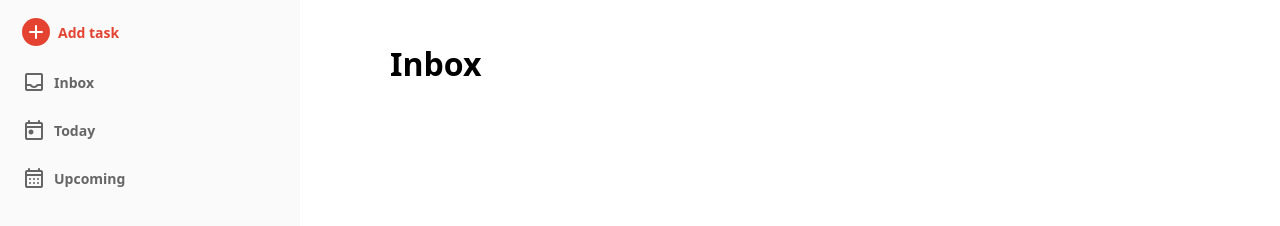
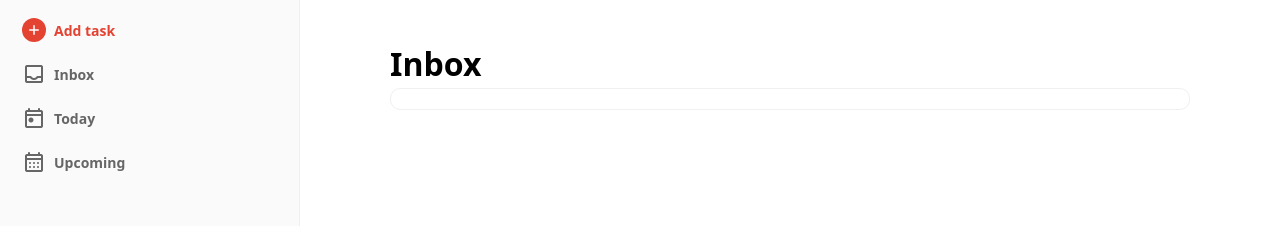
Before and after one commit to LifeIsPhysics/do-it, a website built with webpack: page src/template.html in a window 1280 px wide. Built offline with nearby package versions, Linux system fonts and the light colour scheme.

Commit message:
Cleaned up some stuff

```diff
--- a/package.json
+++ b/package.json
@@ -22,8 +22,13 @@
   },
   "homepage": "https://LifeIsPhysics.github.io/do-it",
   "devDependencies": {
+    "@eslint/css": "^1.1.0",
+    "@eslint/js": "^10.0.1",
+    "@eslint/json": "^1.2.0",
     "css-loader": "^7.1.4",
+    "eslint": "^10.2.1",
     "gh-pages": "^6.3.0",
+    "globals": "^17.5.0",
     "html-webpack-plugin": "^5.6.7",
     "rimraf": "^6.1.3",
     "style-loader": "^4.0.0",
--- a/src/index.js
+++ b/src/index.js
@@ -1,10 +1,10 @@
 import "./styles/reset.css";
 import "./styles/stylesheet.css";
 import { UIFactory } from "./ui_factory.js";
-import {ToDo, Project} from "./data_structures.js";
-import { format, addDays } from "date-fns";
+// import {ToDo, Project} from "./data_structures.js";
+// import { format, addDays } from "date-fns";
 
-const IndexController = (function(document, window) {
+const IndexController = (function(document) {
     const elements = {
         sidebar: document.querySelector(".sidebar"),
         main: document.querySelector(".main"),
@@ -59,13 +59,6 @@ const IndexController = (function(document, window) {
             setupEventListeners();
         },
     };
-})(document, window);
+})(document);
 
 IndexController.init();
-
-
-const savedData = localStorage.getItem('userProjects');
-if (savedData) {
-    const projects = JSON.parse(savedData);
-    console.log(projects);
-}
--- a/src/styles/stylesheet.css
+++ b/src/styles/stylesheet.css
@@ -1,116 +1,115 @@
+/* ==========================================================================
+   1. VARIABLES
+   ========================================================================== */
 :root {
-  /* Background Colors */
   --bg-primary: #FFFFFF;
   --bg-sidebar: #FAFAFA;
   --bg-hover: #EEEEEE;
   --bg-action-highlight: #FFEDE5;
 
-  /* Text Colors */
   --text-primary: #202020;
   --text-secondary: #666666;
   --text-meta: #B8B8B8;
 
-  /* Brand & Action Colors */
   --action-red: #E44332;
-  --link-red: #DD4B39;
+  --action-coral: #e99a8d;
   --border-subtle: #F0F0F0;
 
   --sidebar-width: 300px;
+  --max-content-width: 800px;
 }
 
+/* ==========================================================================
+   2. LAYOUT & RESET
+   ========================================================================== */
 body {
+  margin: 0;
   display: grid;
   grid-template-areas: "sidebar main";
   grid-template-columns: var(--sidebar-width) 1fr;
+  font-family: sans-serif;
 }
 
 .sidebar {
+  grid-area: sidebar;
   display: flex;
   flex-direction: column;
-    grid-area: sidebar;
   height: 100vh;
   background-color: var(--bg-sidebar);
   padding: 10px;
+  border-right: 1px solid var(--border-subtle);
 }
 
 .main {
   grid-area: main;
   height: 100vh;
   background-color: var(--bg-primary);
-}
-
-.material-symbols-rounded {
-  /* Reset any odd line-heights that might be pushing the icon */
-  line-height: 1;
-  align-items: center;
-}
-
-.nav-item {
-  display: flex;
-  align-items: center;
-  gap: 8px;
-  width: 100%;
-  padding: 8px 12px;
-  margin-bottom: 8px;
-
-  border: none;
-  background: transparent;
-  color: var(--text-secondary);
-  font-weight: 600;
-  font-size: 14px;
-  cursor: pointer;
-  border-radius: 5px;
-  transition: background-color 0.2s ease;
-}
-
-.nav-item:hover, .add-task-btn:hover {
-    background-color: var(--bg-hover);
-}
-
-.main {
-    background-color: var(--bg-primary);
   padding: 40px 20px;
   overflow-y: auto;
 }
 
-.main-header, .task-list-container {
-    max-width: 800px;
+.main-header,
+.todo-item-form {
+  max-width: var(--max-content-width);
   margin: 0 auto;
 }
 
-.nav-item.is-active {
-    color: var(--action-red);
-    background-color: var(--bg-action-highlight);
-    font-weight: 600;
-}
-
-.nav-item.is-active .material-symbols-rounded {
-    color: var(--action-red);
-    font-variation-settings: 'FILL' 1;
-}
-
+/* ==========================================================================
+   3. NAVIGATION & BUTTONS
+   ========================================================================== */
+.nav-item,
 .add-task-btn {
   display: flex;
   align-items: center;
   gap: 8px;
   width: 100%;
   padding: 8px 12px;
-  margin-bottom: 8px;
-
+  margin-bottom: 4px;
   border: none;
   background: transparent;
-  color: var(--action-red); /* #E44332 */
+  font-size: 14px;
   font-weight: 600;
-  font-size: 14px;
+  border-radius: 5px;
   cursor: pointer;
-  border-radius: 5px;
-  transition: background-color 0.2s ease;
+  transition: background 0.2s ease;
+}
+
+.nav-item { color: var(--text-secondary); }
+.add-task-btn { color: var(--action-red); }
+
+.nav-item:hover,
+.add-task-btn:hover {
+  background-color: var(--bg-hover);
+}
+
+.nav-item.is-active {
+  color: var(--action-red);
+  background-color: var(--bg-action-highlight);
+}
+
+/* Icon specific styling */
+.material-symbols-rounded {
+  line-height: 1;
+  display: flex;
+  align-items: center;
 }
 
 .add-task-btn .material-symbols-rounded {
-  font-size: 24px;
+  font-size: 20px;
   background-color: var(--action-red);
   color: white;
   border-radius: 50%;
   padding: 2px;
 }
+
+/* ==========================================================================
+   4. TASK FORM COMPONENT
+   ========================================================================== */
+.todo-item-form {
+  border: 1px solid var(--border-subtle);
+  border-radius: 10px;
+  padding: 10px;
+  display: flex;
+  flex-direction: column;
+  background: var(--bg-primary);
+}
--- a/src/ui_factory.js
+++ b/src/ui_factory.js
@@ -22,8 +22,7 @@ export const UIFactory = {
       <header class="main-header">
         <h1>${title}</h1>
       </header>
-      <div class="task-list-container">
-      </div>
+      <div class="todo-item-form"></div>
     `;
   },
 
```
Also changed, not shown: eslint.config.js (added, +11 -0 lines), src/template.html (+2 -1 lines), 1 other file. Lines whose indentation alone changed are shown as unchanged.
